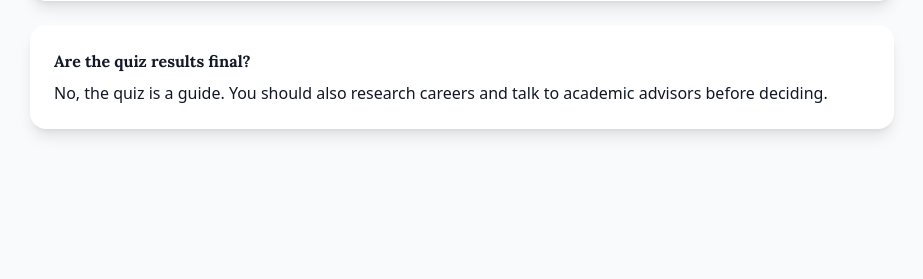
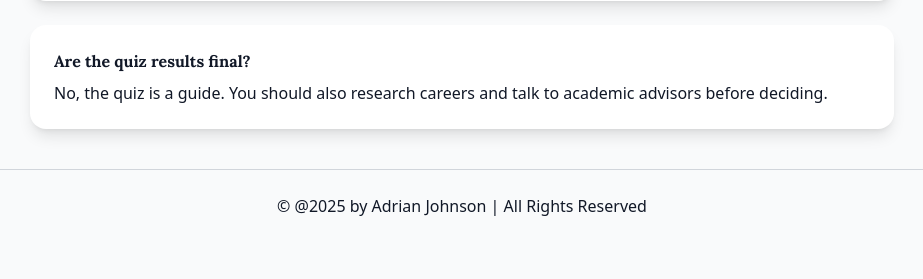
Before and after one commit to BlitzinZ/MajorFinder, a Flask app: page /faqs in a window 1280 px wide. Shown: the part 431-710 px from the top of the page, without its empty margins (178-1101 px from the left). Run offline with Flask 3, Linux system fonts and the light colour scheme; some libraries are stand-ins or nearby versions.

Commit message:
Update base.html

```diff
--- a/MajorQuizApp/MajorQuizApp/templates/base.html
+++ b/MajorQuizApp/MajorQuizApp/templates/base.html
@@ -26,6 +26,9 @@
     <div class="max-w-4xl mx-auto px-4">
         {% block content %}{% endblock %}
     </div>
+        <footer class="text-center py-6 mt-10 border-t border-gray-300 dark:border-gray-700">
+        &copy; @2025 by Adrian Johnson | All Rights Reserved
+    </footer>
 
 </body>
 </html>
```
